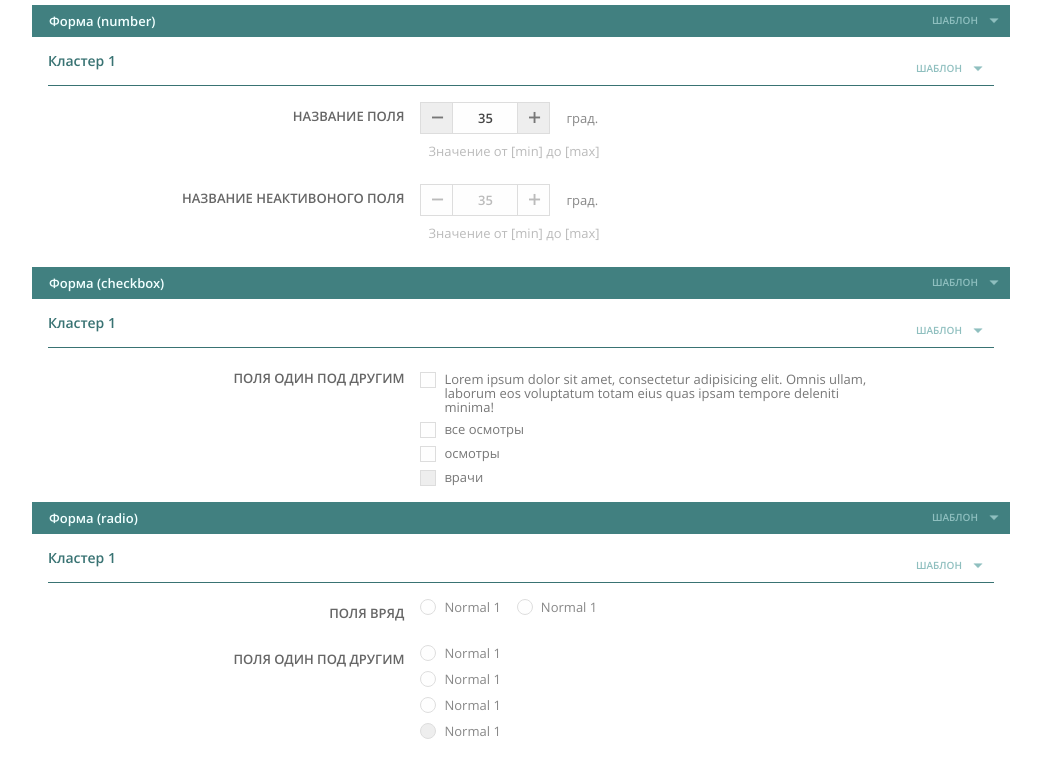
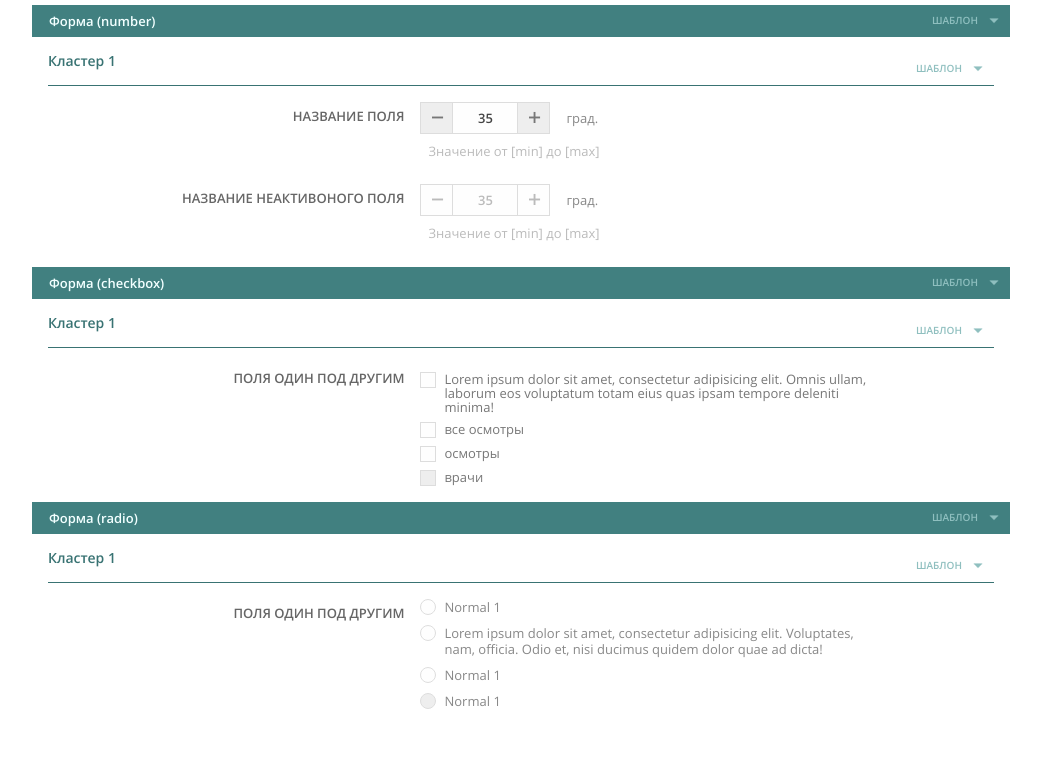
Before and after one commit to fatuk/emias-ui, a website: page index.html in a window 1280 px wide. Shown: the part 3331-4096 px from the top of the page, without its empty margins (119-1160 px from the left). After the commit the page ends 4066 px from the top, so only its background shows below. Drawn offline with Linux system fonts and the light colour scheme.

Commit message:
Fix radio

```diff
--- a/index.html
+++ b/index.html
@@ -3074,31 +3074,6 @@
 		<ul class="form-type-2__list">
 			<li class="form-type-2__item">
 				<div class="form-type-2__label">
-					Поля вряд
-				</div>
-				<div class="form-type-2__value">
-					<div class="field field_auto-width">
-						<!-- Radio -->
-						<label class="radio">
-							<input type="radio" class="input" name="radio">
-							<span class="radio__dot"></span>
-							<span class="radio__label">
-								Normal 1
-							</span>
-						</label>
-						<!-- Radio -->
-						<label class="radio">
-							<input type="radio" class="input" name="radio">
-							<span class="radio__dot"></span>
-							<span class="radio__label">
-								Normal 1
-							</span>
-						</label>
-					</div>
-				</div>
-			</li>
-			<li class="form-type-2__item">
-				<div class="form-type-2__label">
 					Поля один под другим
 				</div>
 				<div class="form-type-2__value">
@@ -3118,7 +3093,7 @@
 							<input type="radio" class="input" name="radio">
 							<span class="radio__dot"></span>
 							<span class="radio__label">
-								Normal 1
+								Lorem ipsum dolor sit amet, consectetur adipisicing elit. Voluptates, nam, officia. Odio et, nisi ducimus quidem dolor quae ad dicta!
 							</span>
 						</label>
 					</div>
--- a/scss/_radio.scss
+++ b/scss/_radio.scss
@@ -1,9 +1,10 @@
 .radio {
-	position: relative;
 	@include clearfix();
+	float: left;
 	margin-top: 0;
 	margin-right: $site-padding * 2;
-	float: left;
+	position: relative;
+	width: 100%;
 	&:last-child {
 		margin-right: 0;
 	}
@@ -49,6 +50,8 @@
 		font-weight: normal;
 		line-height: 16px;
 		transition: color .3s;
+		text-align: left;
+		width: 80%;
 	}
 	&:hover {
 		.radio__dot {
```
Also changed, not shown: templates/partials/form-radio.html (+1 -26 lines), css/main.css, 1 other file.
